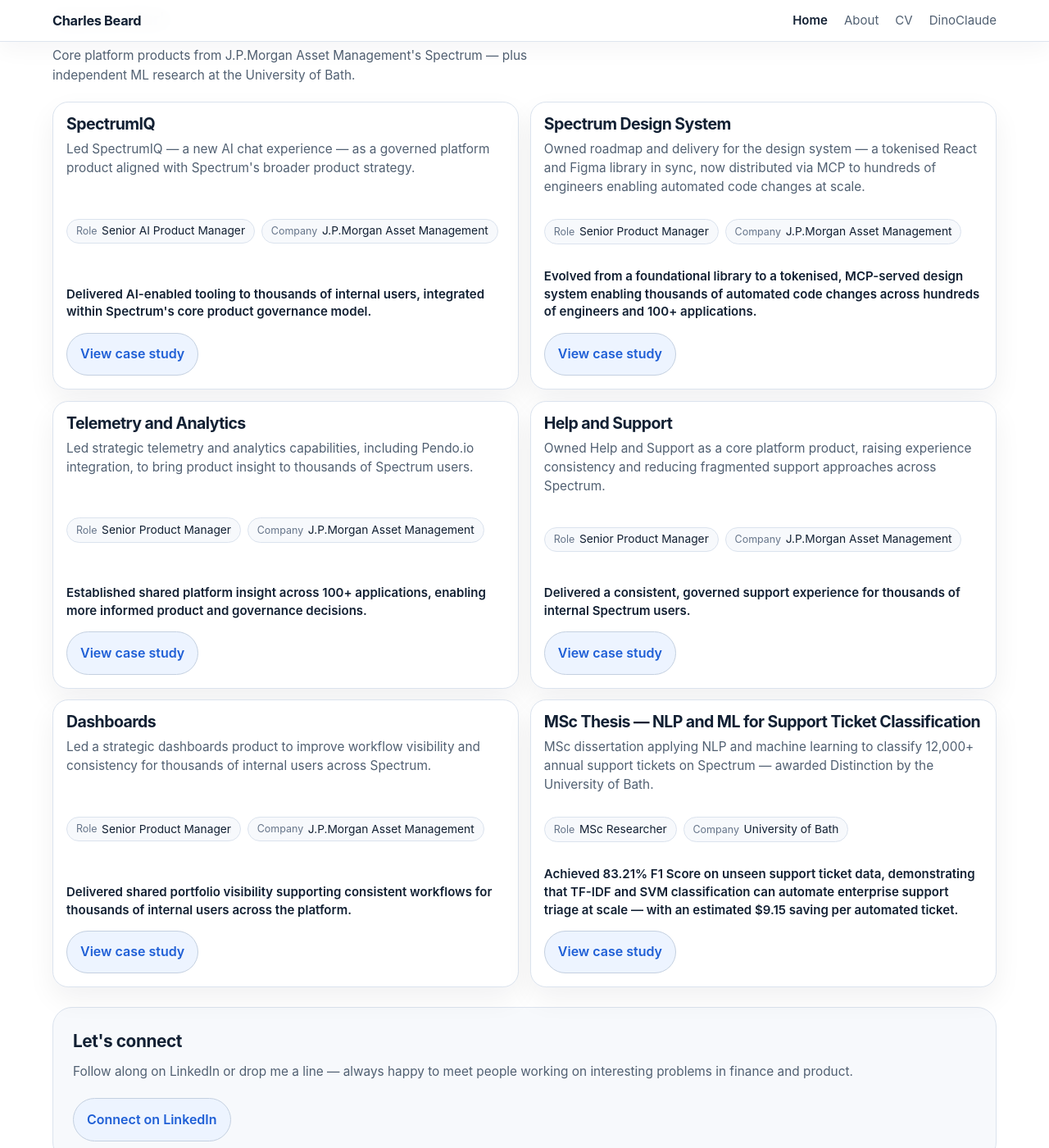
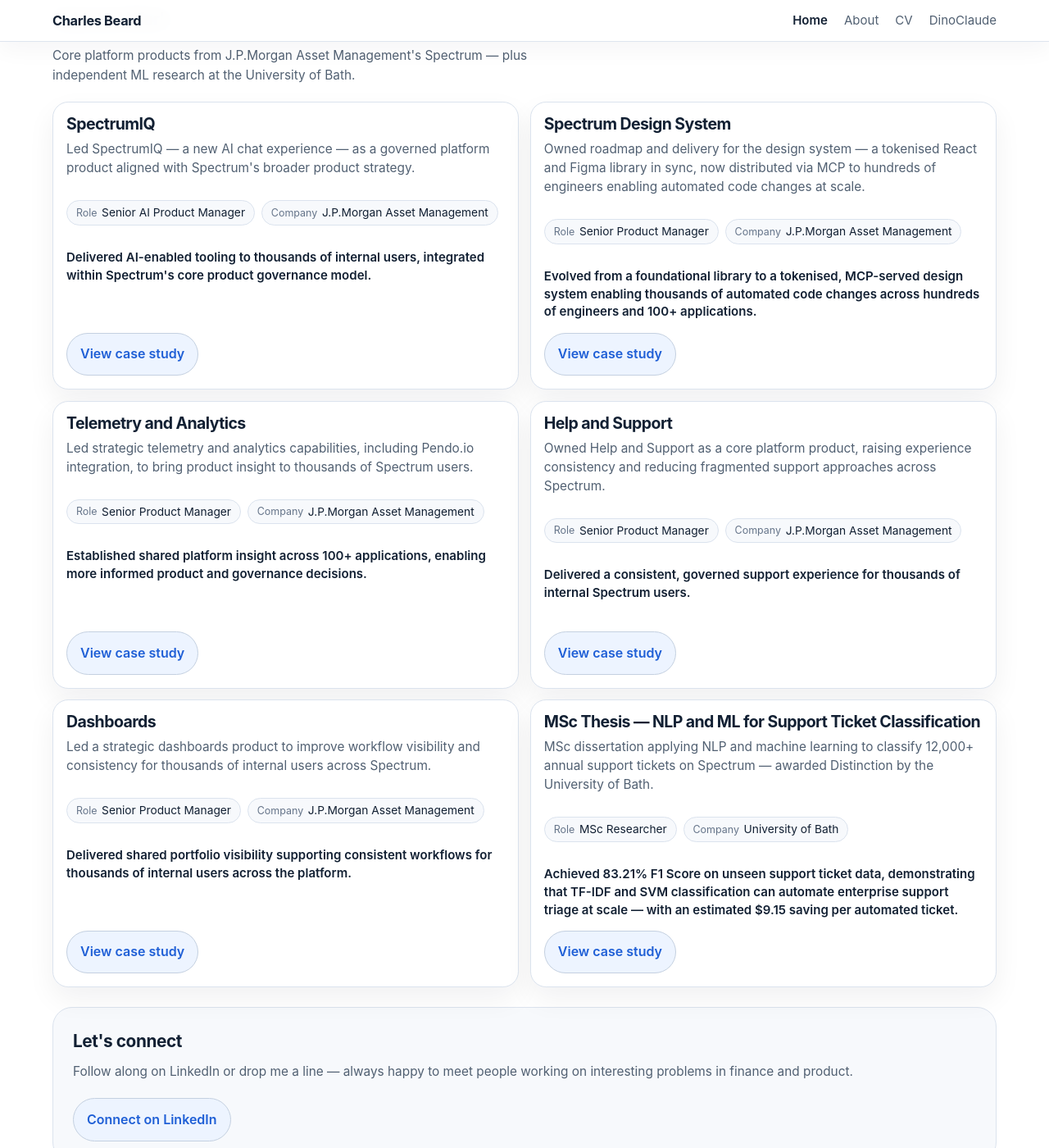
Before and after one commit to Charlie-Beard/portfolio, a Jekyll site: the page built from index.html, in a window 1280 px wide and 1400 px high, scrolled down 587 px. Shown: the whole window at 82% size. Built offline with Jekyll 4.4.1, drawn with Linux system fonts in a browser that asks for light colours.

Commit message:
Move variable card spacing to above CTA only
Replace space-between distribution across content blocks with margin-top: auto on the button-link, so all extra height sits between the impact text and the CTA rather than being spread through the card interior.

Co-Authored-By: Claude Sonnet 4.6 <noreply@anthropic.com>

```diff
--- a/css/styles.css
+++ b/css/styles.css
@@ -264,10 +264,12 @@ body.is-scrolled .site-header__inner {
 }
 
 .project-card__content {
-  flex: 1;
   display: grid;
   gap: 0.75rem;
-  align-content: space-between;
+}
+
+.project-card > .button-link {
+  margin-top: auto;
 }
 
 .project-card__intro {
```
